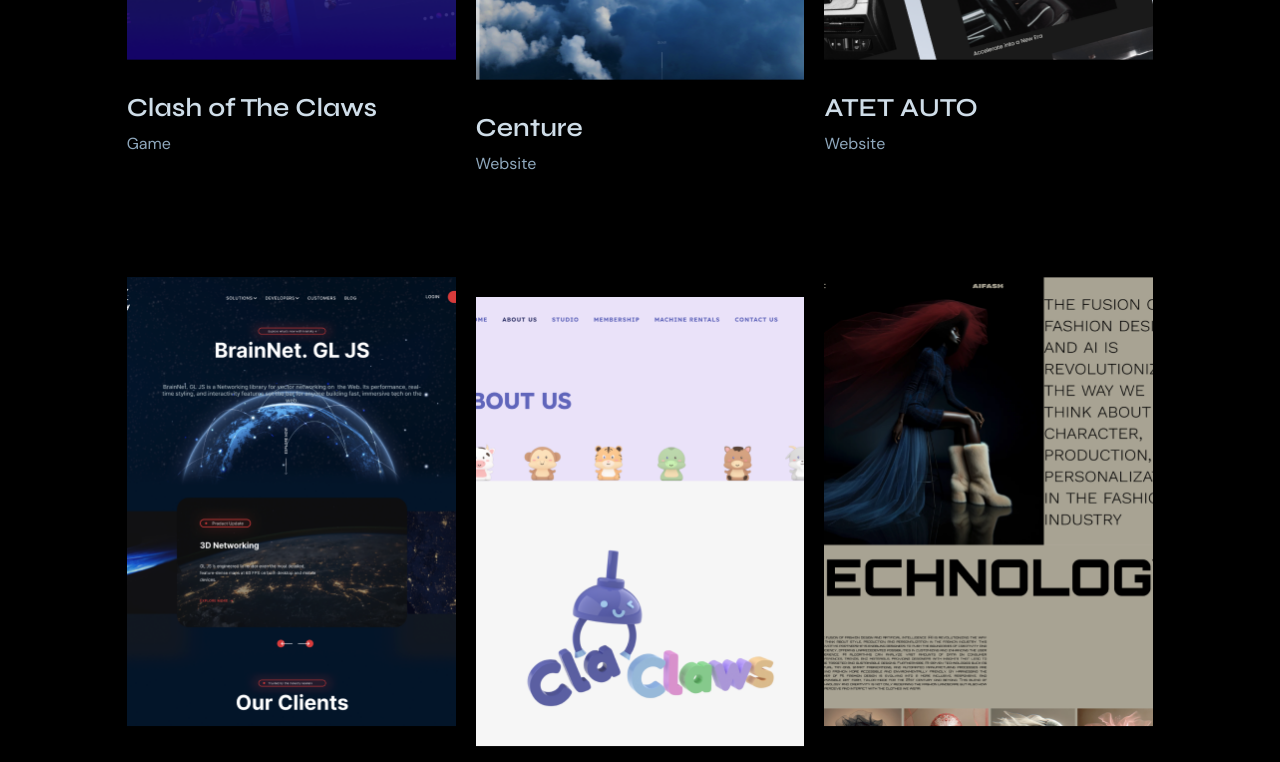
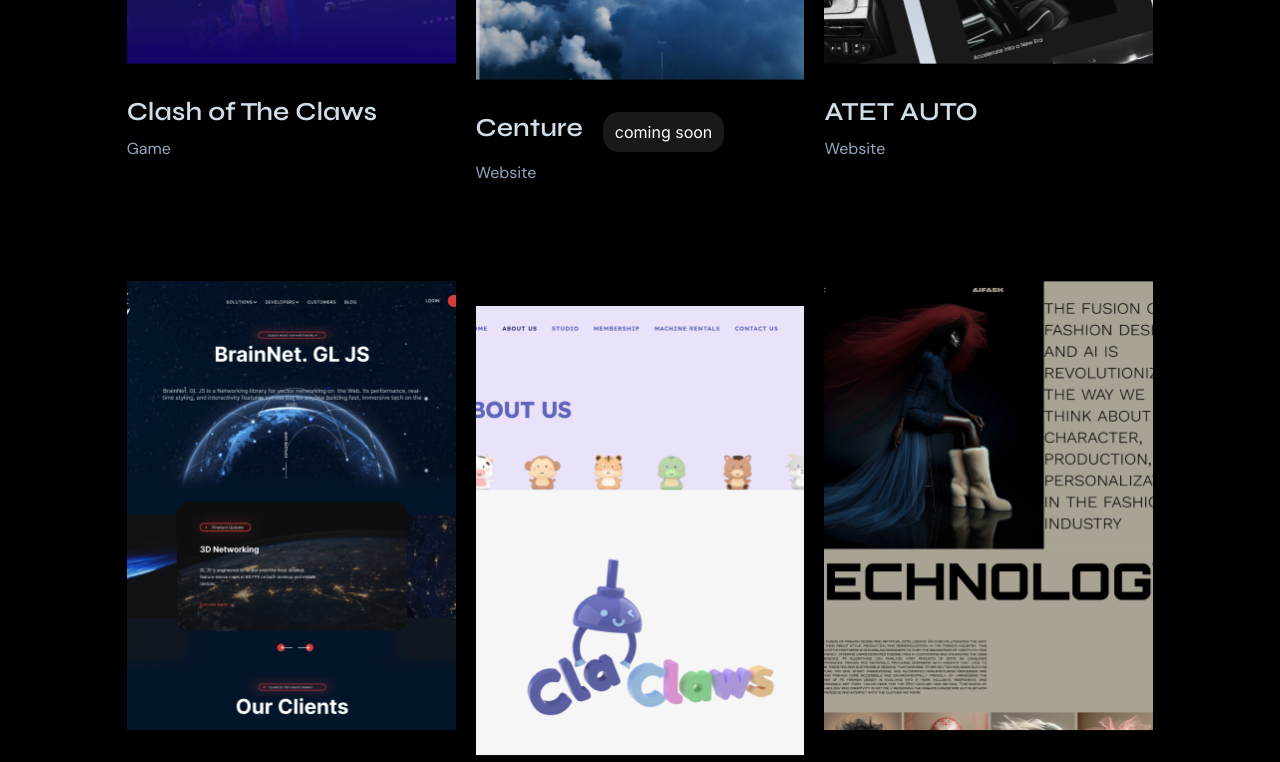
Before and after one commit to RohanClaclaws/dmsolving, a Next.js app: page /portfolio in a window 1280 px wide. Shown: the part 1660-2422 px from the top of the page. Built offline with nearby package versions, Linux system fonts and the light colour scheme.

Commit message:
pricing hover

```diff
--- a/src/components/portfolio/Portfolio.tsx
+++ b/src/components/portfolio/Portfolio.tsx
@@ -16,19 +16,22 @@ const Portfolio = () => {
       title: "Clash of The Claws",
       description: "Game",
       award_winning: true,
-      link: "/portfolio/clash-of-the-claws"
+      link: "/portfolio/clash-of-the-claws",
+      comingSoon: false
     },
     {
       img: "/images/portfolio/p22.png",
       title: "Centure",
       description: "Website",
-      link: "/portfolio/clash-of-the-claws"
+      link: "/portfolio/clash-of-the-claws",
+      comingSoon: true
     },
     {
       img: "/images/portfolio/p3.png",
       title: "ATET AUTO",
       description: "Website",
-      link: "/portfolio/atet-auto"
+      link: "/portfolio/atet-auto",
+      comingSoon: false
     },
   ];
 
@@ -37,19 +40,22 @@ const Portfolio = () => {
       img: "/images/portfolio/p4.png",
       title: "inletsky",
       description: "Website",
-      link: "/portfolio/clash-of-the-claws"
+      link: "/portfolio/clash-of-the-claws",
+      comingSoon: true
     },
     {
       img: "/images/portfolio/p55.png",
       title: "Clawclaws",
       description: "Website",
-      link: "/portfolio/claclaws"
+      link: "/portfolio/claclaws",
+      comingSoon: false
     },
     {
       img: "/images/portfolio/p6.png",
       title: "AIFISH",
       description: "Website",
-      link: "/portfolio/clash-of-the-claws"
+      link: "/portfolio/clash-of-the-claws",
+      comingSoon: true
     },
   ];
 
@@ -58,19 +64,22 @@ const Portfolio = () => {
       img: "/images/portfolio/p7.png",
       title: "The Tasteat",
       description: "Website",
-      link: "/portfolio/clash-of-the-claws"
+      link: "/portfolio/clash-of-the-claws",
+      comingSoon: true
     },
     {
       img: "/images/portfolio/p8.png",
       title: "Londrino",
       description: "Digital Marketing",
-      link: "/portfolio/clash-of-the-claws"
+      link: "/portfolio/clash-of-the-claws",
+      comingSoon: true
     },
     {
       img: "/images/portfolio/p9.png",
       title: "NoQclinic",
       description: "Website & Mobile App",
-      link: "/portfolio/clash-of-the-claws"
+      link: "/portfolio/clash-of-the-claws",
+      comingSoon: true
     },
   ];
 
@@ -105,7 +114,7 @@ const Portfolio = () => {
               row1.map((e, idx) => {
                 return (
                   <motion.span key={idx} className={`${idx === 1 ? "md:mt-10" : "mt-0"}`} onMouseEnter={() => setAwardWinning({ status: true, index: idx + 1 })} onMouseLeave={() => setAwardWinning({ status: false, index: -1 })} initial={{ opacity: 0, x: -200 }} whileInView={{ opacity: 1, x: 0 }} transition={{ ease: 'easeIn', duration: .75 }}>
-                    <PortfolioCard img={e.img} description={e.description} title={e.title} award_winning={awardWinning.status && awardWinning.index === idx + 1} link={e.link} />
+                    <PortfolioCard img={e.img} description={e.description} title={e.title} award_winning={awardWinning.status && awardWinning.index === idx + 1} link={e.link} comingSoon={e.comingSoon} />
                   </motion.span>
                 )
               })
@@ -118,7 +127,7 @@ const Portfolio = () => {
               row2.map((e, idx) => {
                 return (
                   <motion.span key={idx} className={`${idx === 1 ? "md:mt-10" : "mt-0"}`} onMouseEnter={() => setAwardWinning({ status: true, index: idx + 100 })} onMouseLeave={() => setAwardWinning({ status: false, index: -1 })} initial={{ opacity: 0, x: 200 }} whileInView={{ opacity: 1, x: 0 }} transition={{ ease: 'easeIn', duration: .75 }}>
-                    <PortfolioCard img={e.img} description={e.description} title={e.title} award_winning={awardWinning.status && awardWinning.index === idx + 100} link={e.link} />
+                    <PortfolioCard img={e.img} description={e.description} title={e.title} award_winning={awardWinning.status && awardWinning.index === idx + 100} link={e.link} comingSoon={e.comingSoon} />
                   </motion.span>
                 )
               })
@@ -131,7 +140,7 @@ const Portfolio = () => {
               row3.map((e, idx) => {
                 return (
                   <motion.span key={idx} className={`${idx === 1 ? "md:mt-10" : "mt-0"}`} onMouseEnter={() => setAwardWinning({ status: true, index: idx + 200 })} onMouseLeave={() => setAwardWinning({ status: false, index: -1 })} initial={{ opacity: 0, x: -200 }} whileInView={{ opacity: 1, x: 0 }} transition={{ ease: 'easeIn', duration: .75 }}>
-                    <PortfolioCard img={e.img} description={e.description} title={e.title} award_winning={awardWinning.status && awardWinning.index === idx + 200} link={e.link} />
+                    <PortfolioCard img={e.img} description={e.description} title={e.title} award_winning={awardWinning.status && awardWinning.index === idx + 200} link={e.link} comingSoon={e.comingSoon} />
                   </motion.span>
                 )
               })
--- a/src/components/portfolio/PortfolioCard.tsx
+++ b/src/components/portfolio/PortfolioCard.tsx
@@ -6,22 +6,33 @@ interface PortfolioCardProps {
   title: string,
   description: string,
   award_winning?: boolean
-  link: string
+  link: string,
+  comingSoon?: boolean
 }
 
-const PortfolioCard = ({ img, title, description, award_winning, link }: PortfolioCardProps) => {
+const PortfolioCard = ({ img, title, description, award_winning, link, comingSoon }: PortfolioCardProps) => {
   return (
     <div className="flex flex-col max-w-[407.98px] w-full md:gap-8 relative gap-3">
       <Image src={img} width={407.98} height={450} alt={title} className="w-[407.98px] h-[450px] object-cover" />
       <div className="flex flex-col gap-2">
-        <span className="text-[#CFDDE8] font-syne font-[600] text-[26px] leading-[31.2px]">{title}</span>
+        <div className="flex gap-5">
+          <span className="text-[#CFDDE8] font-syne font-[600] text-[26px] leading-[31.2px]">{title}</span>
+          {
+            comingSoon &&
+            (
+              <div className="flex items-center bg-[#191919] py-2 px-3 rounded-2xl">
+                <span className="text-[16px] text-white">coming soon</span>
+              </div>
+            )
+          }
+        </div>
         <span className="text-[#8FA8BD] text-[16px] font-[400] font-dmsans leading-[25.6px]">{description}</span>
       </div>
       {
         award_winning &&
         (
           <Link className="absolute left-0 right-0 max-w-[368px] max-h-[410px] w-full h-full bg-[#00EBFF66] ml-auto mr-auto top-5 p-5 flex items-end justify-center"
-          href={link}>
+            href={link}>
             <div className="flex justify-between items-center">
               {/* <span className="max-w-[258px] w-full text-[#CFDDE8] font-[700] text-[26px] leading-[31.2px] font-syne underline">
                 Award Winning Project
--- a/src/components/pricing/PricingCard.tsx
+++ b/src/components/pricing/PricingCard.tsx
@@ -35,8 +35,8 @@ const PricingCard = ({ heading, price, attributes }: Props) => {
           </div>
         </div>
         <div className="flex flex-col flex-1 justify-end items-center">
-          <Link className="rounded-[40px] px-[30px] py-[12px] bg-white flex gap-3 items-center hover:scale-[1.05] cursor-pointer" href="/contact-us">
-            <span className="font-[700] text-[14px] text-black">Get Started</span>
+          <Link className="rounded-[40px] px-[30px] py-[12px] bg-white flex gap-3 items-center hover:scale-[1.05] cursor-pointer hover:bg-black hover:text-white text-black border-[1px] border-white" href="/contact-us">
+            <span className="font-[700] text-[14px]">Get Started</span>
             <Image src="/images/pricing/starling.png" width={35.13} height={35.13} alt="starling" className="w-[35.13px] h-[35.13px]" />
           </Link>
         </div>
--- a/src/components/pricing/PricingCardCustome.tsx
+++ b/src/components/pricing/PricingCardCustome.tsx
@@ -50,8 +50,8 @@ const PricingCardCustom = ({ heading, price, attributes, uiUX, frontDev, backDev
           }
         </div>
         <div className="flex justify-center">
-          <Link className="rounded-[40px] px-[30px] py-[12px] bg-white flex gap-3 items-center hover:scale-[1.05] cursor-pointer" href="/contact-us">
-            <span className="font-[700] text-[14px] text-black">Get Started</span>
+          <Link className="rounded-[40px] px-[30px] py-[12px] bg-white flex gap-3 items-center hover:scale-[1.05] cursor-pointer hover:bg-black hover:text-white text-black border-[1px] border-white" href="/contact-us">
+            <span className="font-[700] text-[14px]">Get Started</span>
             <Image src="/images/pricing/starling.png" width={35.13} height={35.13} alt="starling" className="w-[35.13px] h-[35.13px]" />
           </Link>
         </div>
@@ -59,9 +59,9 @@ const PricingCardCustom = ({ heading, price, attributes, uiUX, frontDev, backDev
       {/** Left side END */}
       {/** Right side */}
       <div className="flex flex-col justify-evenly md:gap-0 gap-10 md:py-0 py-10">
-          <Perks img="/images/pricing/uiux.png" title="UI/UX" attributes={uiUX} />
-          <Perks img="/images/pricing/frontend.png" title="Frontend Dev" attributes={frontDev} />
-          <Perks img="/images/pricing/backend.png" title="Backend Dev" attributes={backDev} />
+        <Perks img="/images/pricing/uiux.png" title="UI/UX" attributes={uiUX} />
+        <Perks img="/images/pricing/frontend.png" title="Frontend Dev" attributes={frontDev} />
+        <Perks img="/images/pricing/backend.png" title="Backend Dev" attributes={backDev} />
       </div>
       {/** Right side END */}
     </div>
```
